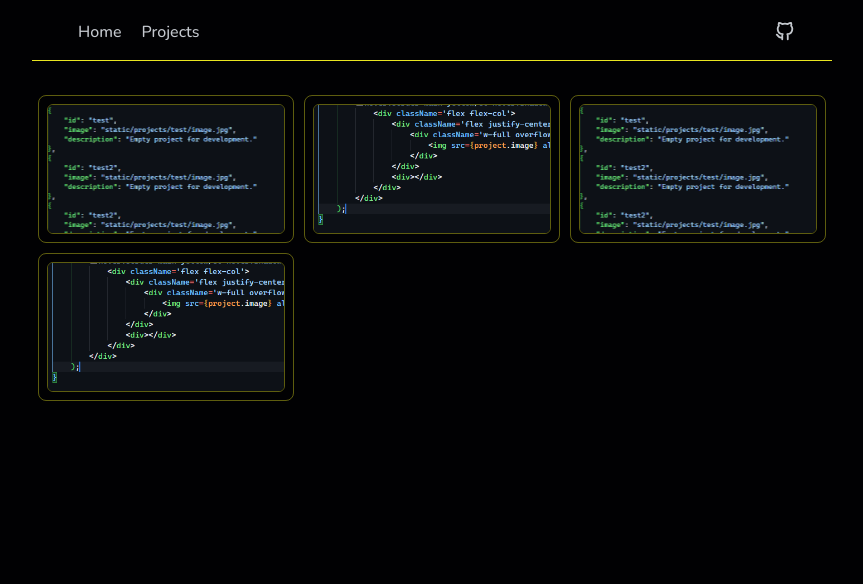
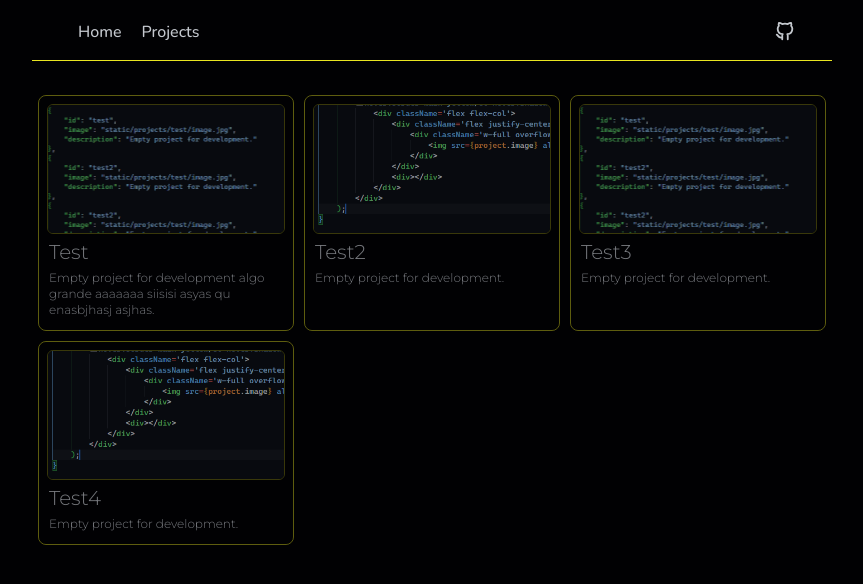
Before and after one commit to drlncode/JavaScript-Collection, a React (Vite) app: page /projects in a window 1280 px wide. Shown: the top 584 px of the page, without its empty margins (208-1071 px from the left). Built offline with nearby package versions, Linux system fonts and the light colour scheme.

Commit message:
add: projects page content (5/?).

```diff
--- a/src/components/ProjectItem.tsx
+++ b/src/components/ProjectItem.tsx
@@ -2,7 +2,7 @@ import { Project } from '@/types/projects';
 
 export default function ProjectItem({ project }: { project: Project }) {
     return (
-        <div className='w-64 p-2 mb-1 border border-main-yellow/40 rounded-lg transition-colors hover:border-main-yellow/80 hover:shadow-project'>
+        <div className='group w-64 p-2 mb-1 border border-main-yellow/40 rounded-lg duration-200 transition-colors hover:border-main-yellow/80 hover:shadow-project relative overflow-hidden'>
             <div className='flex flex-col'>
                 <div className='flex justify-center items-center max-w-60'>
                     <div className='flex justify-center items-center h-[130px] w-full overflow-hidden rounded-md border border-main-yellow/40'>
@@ -13,8 +13,16 @@ export default function ProjectItem({ project }: { project: Project }) {
                         />
                     </div>
                 </div>
-                <div></div>
+                <div className='flex flex-col font-montserrat-300 pl-0.5 pb-1'>
+                    <div className='text-xl py-1'>
+                        <h2>{ project.id }</h2>
+                    </div>
+                    <div className='text-xs font-extralight'>
+                        <p>{ project.description }</p>
+                    </div>
+                </div>
             </div>
+            <div className='invisible select-none content:visible content:select-auto absolute duration-200 transition-colors bg-main-black/40 w-full h-full top-0 left-0 group-hover:bg-transparent'></div>
         </div>
     );
 }
--- a/src/data/projects.json
+++ b/src/data/projects.json
@@ -1,21 +1,21 @@
 [
     {
-        "id": "test",
+        "id": "Test",
+        "image": "static/projects/test/image.png",
+        "description": "Empty project for development algo grande aaaaaaa siisisi asyas qu enasbjhasj asjhas."
+    },
+    {
+        "id": "Test2",
+        "image": "static/projects/test2/image.png",
+        "description": "Empty project for development."
+    },
+    {
+        "id": "Test3",
         "image": "static/projects/test/image.png",
         "description": "Empty project for development."
     },
     {
-        "id": "test2",
-        "image": "static/projects/test2/image.png",
-        "description": "Empty project for development."
-    },
-    {
-        "id": "test3",
-        "image": "static/projects/test/image.png",
-        "description": "Empty project for development."
-    },
-    {
-        "id": "test4",
+        "id": "Test4",
         "image": "static/projects/test2/image.png",
         "description": "Empty project for development."
     }
--- a/src/pages/Projects.tsx
+++ b/src/pages/Projects.tsx
@@ -4,7 +4,7 @@ import ProjectItem from '@/components/ProjectItem';
 export default function ProjectsPage() {
     return (
         <section className='px-1.5'>
-            <div className='flex justify-center gap-1.5 flex-wrap pt-8 content:justify-between'>
+            <div className='flex justify-center gap-3 content:gap-1.5 flex-wrap pt-8 content:justify-between'>
                 {(projects.map(project => (
                     <ProjectItem project={project} key={project.id} />
                 )))}
```
